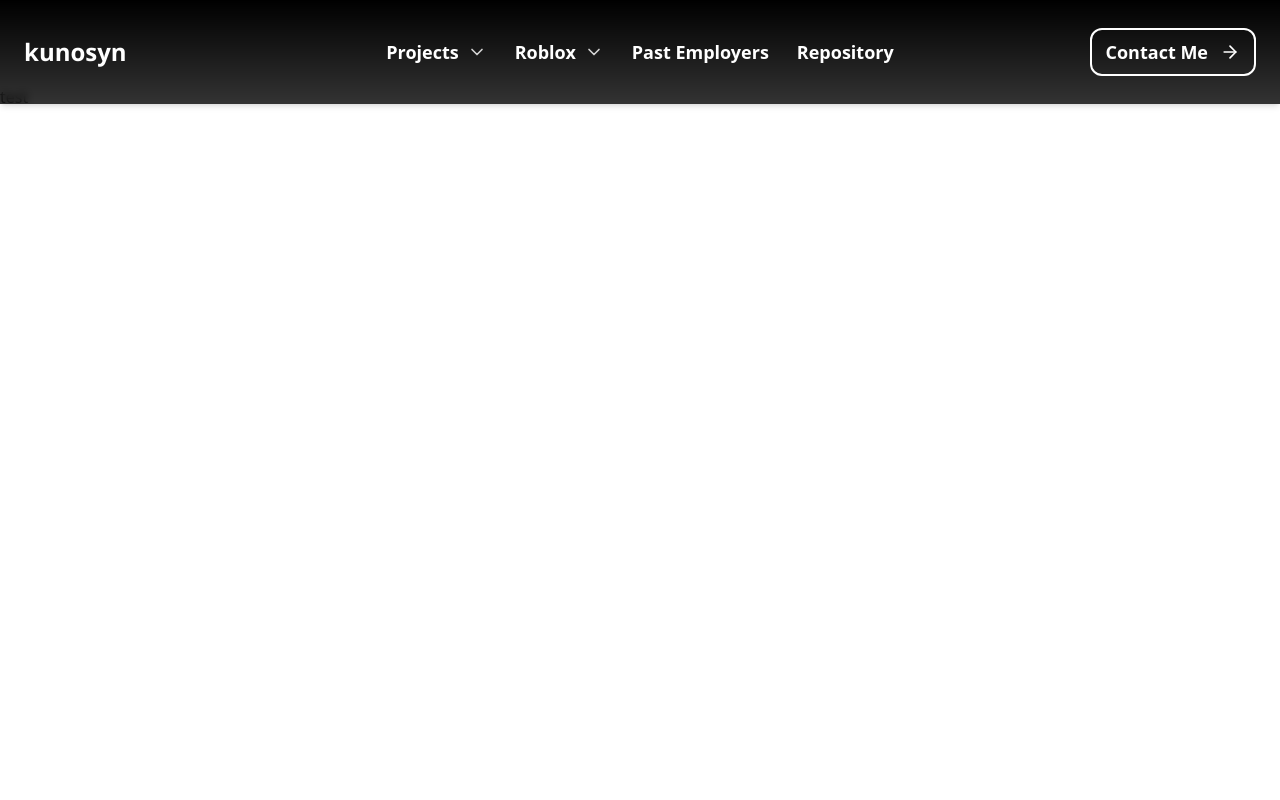
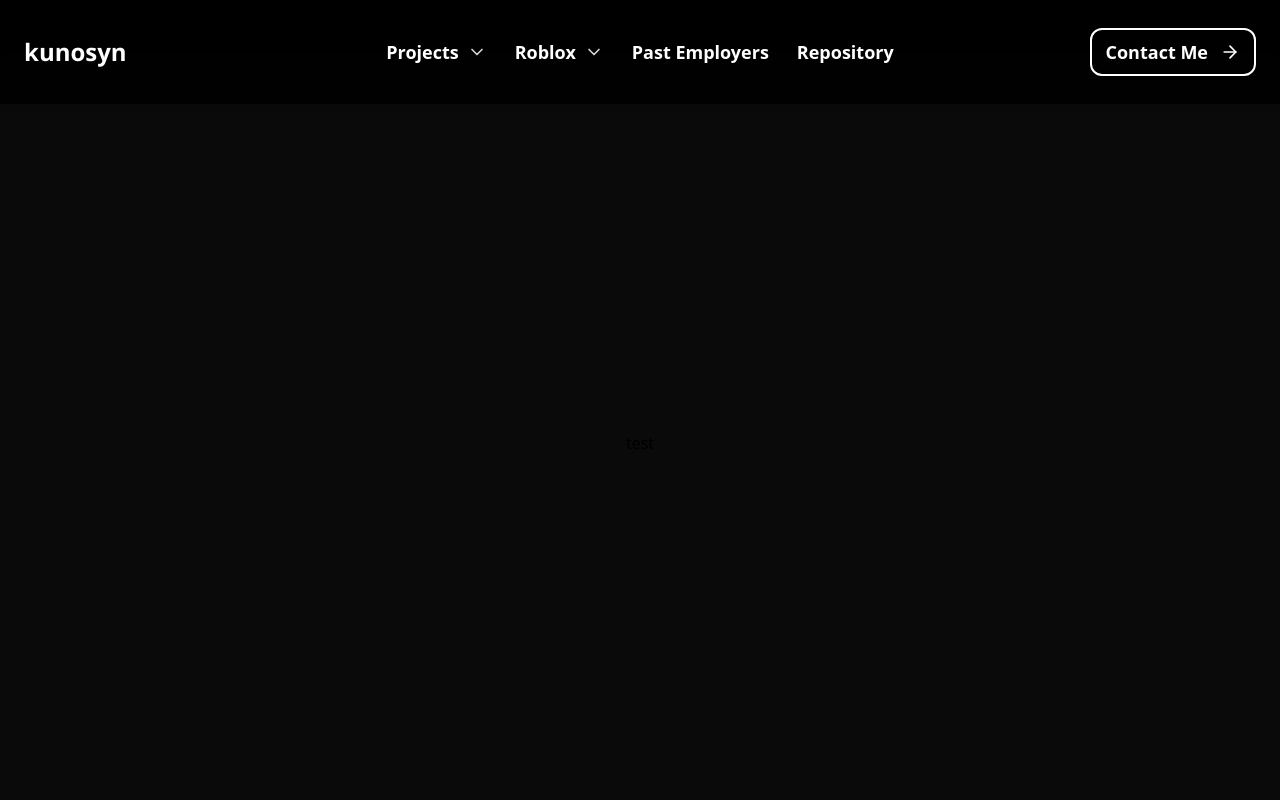
Before and after one commit to kunosyn/portfolio, a Next.js app: page /employers in a window 1280 px wide. Shown: the top 800 px of the page. Built offline with nearby package versions, Linux system fonts and the light colour scheme.

Commit message:
(style): added css framework
Added page layout css framework.

```diff
--- a/src/app/employers/page.tsx
+++ b/src/app/employers/page.tsx
@@ -3,11 +3,13 @@ import Image from 'next/image'
 
 export default function Page () {
   return (
-    <main className='z-0 overflow-x-hidden'>
+    <main className='z-0 overflow-x-hidden bg-neutral-950'>
       <MaxWidthWrapper className='
         min-h-screen max-h-screen
         flex flex-col
         pt-[85px]
+        items-center
+        justify-center
       '>
         test
       </MaxWidthWrapper>
```
